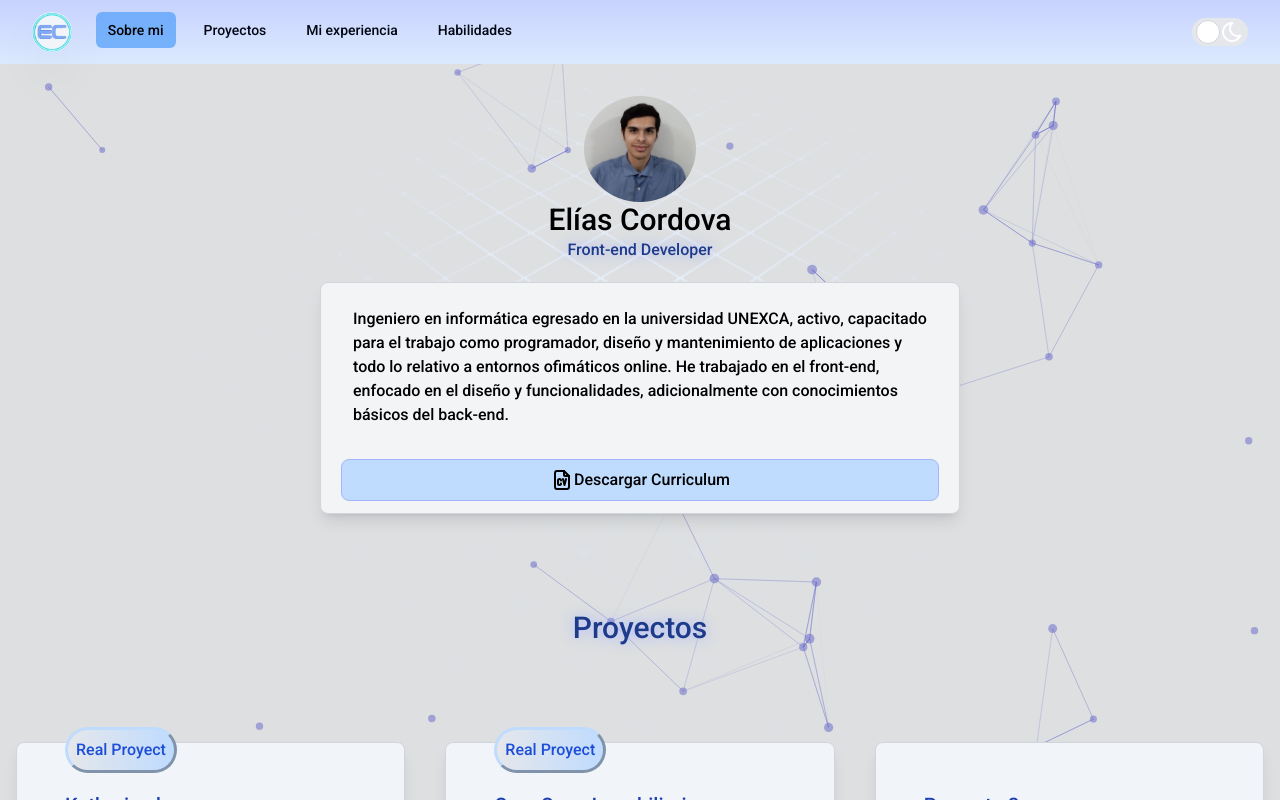
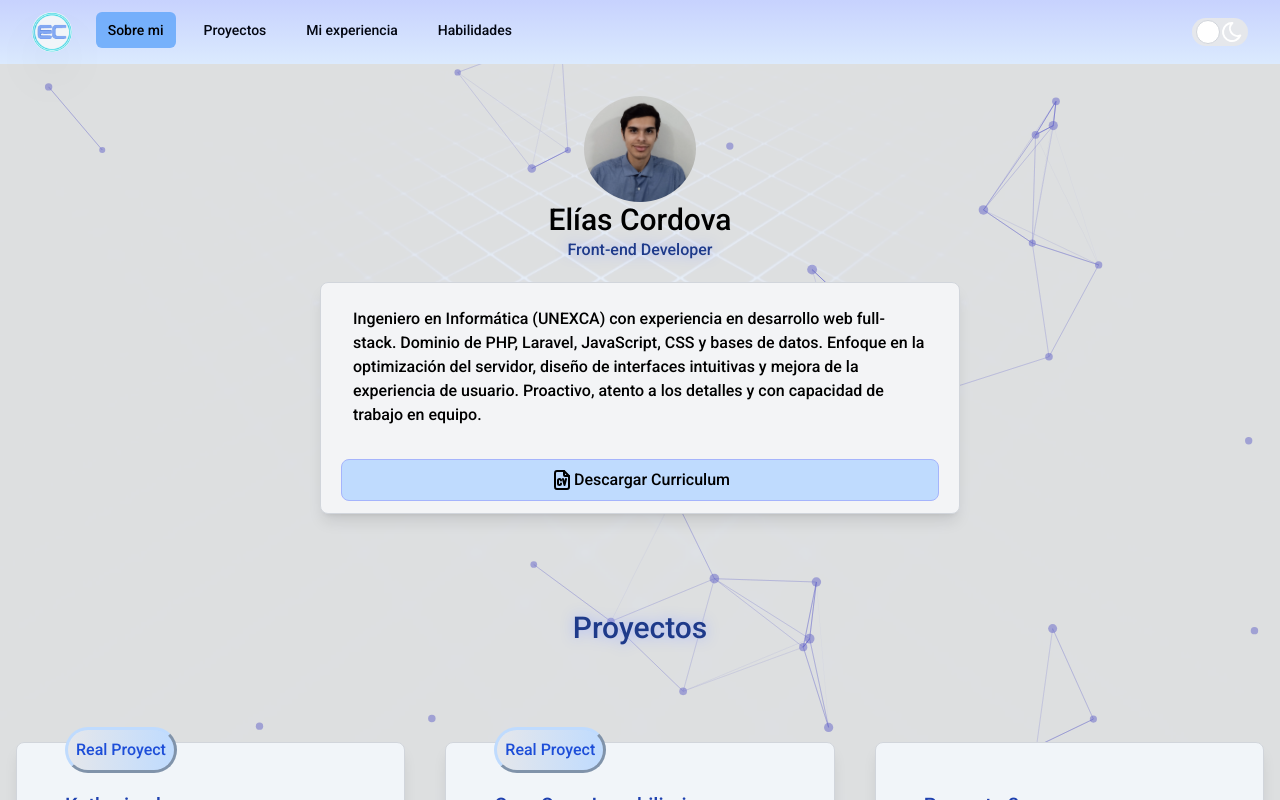
Before and after one commit to wayelias1/portafolio, a React (Vite) app: page / in a window 1280 px wide. Shown: the top 800 px of the page. Built offline with nearby package versions, Linux system fonts and the light colour scheme.

Commit message:
cambiando sobre mi

```diff
--- a/src/App.jsx
+++ b/src/App.jsx
@@ -114,9 +114,9 @@ function App() {
           <p className='dark:text-blue-300 text-blue-900 brillo'>Front-end Developer</p>
           <div className='mt-5 rounded-lg shadow-lg dark:bg-gray-950 bg-gray-100 px-5 py-3 border border-gray-300 dark:border-gray-800 dark:shadow-gray-800'>
             <p className='p-3 text-black dark:text-gray-100'>
-            Ingeniero en informática egresado en la universidad UNEXCA, activo, capacitado para el trabajo como programador,
-            diseño y mantenimiento de aplicaciones y todo lo relativo a entornos ofimáticos online. He trabajado en el front-end,
-            enfocado en el diseño y funcionalidades, adicionalmente con conocimientos básicos del back-end.
+            Ingeniero en Informática (UNEXCA) con experiencia en desarrollo web full-stack. Dominio de PHP, Laravel,
+            JavaScript, CSS y bases de datos. Enfoque en la optimización del servidor, diseño de interfaces intuitivas
+            y mejora de la experiencia de usuario. Proactivo, atento a los detalles y con capacidad de trabajo en equipo.
             </p>
             <div className='pt-5'>
               <a className="flex justify-center items-center border rounded-lg p-2 border-indigo-300 bg-blue-200 hover:bg-blue-400 dark:border-indigo-700 dark:bg-blue-900 dark:text-gray-300 dark:hover:bg-blue-700 transition hover:scale-105" href="docs/curriculum.pdf">
```
